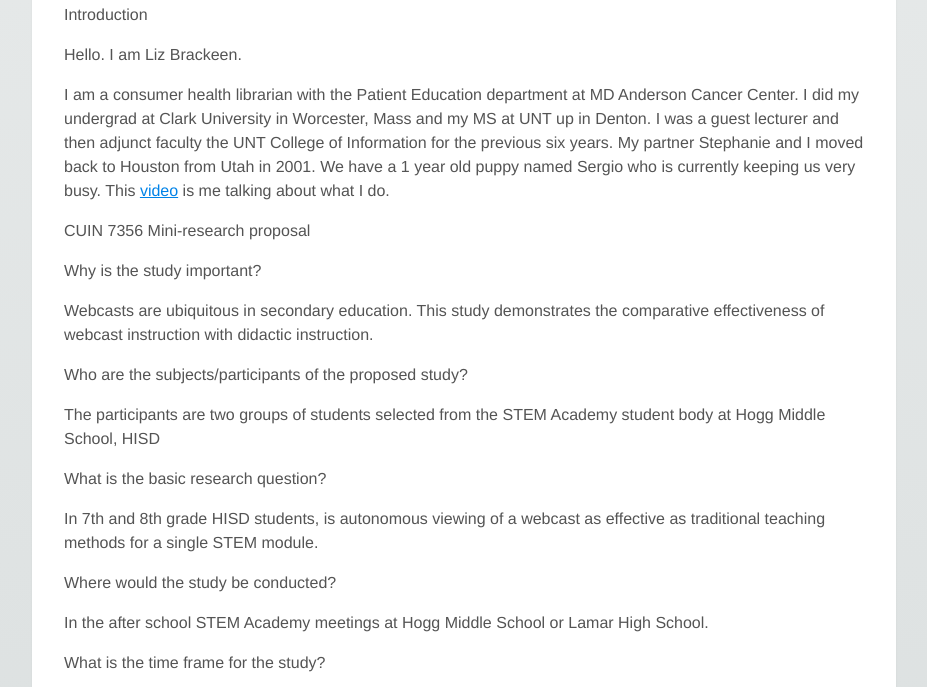
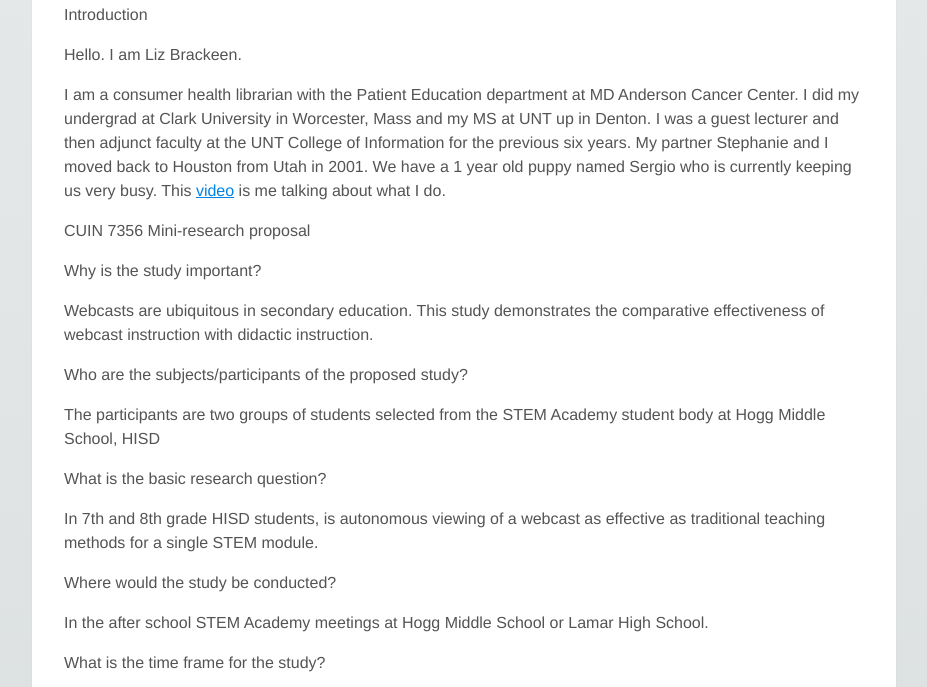
Before and after one commit to Lizbn/Lizbn.github.io, a plain HTML site: page module1.html in a window 1280 px wide. Shown: the part 113-800 px from the top of the page, without its empty margins (176-1103 px from the left). Drawn offline with Linux system fonts and the light colour scheme.

Commit message:
Update module1.html

```diff
--- a/module1.html
+++ b/module1.html
@@ -11,7 +11,7 @@
 <body>
 <h1>Module 1</h1>
 
-<p>Introduction <p>Hello.  I am Liz Brackeen. <p>  I am a consumer health librarian with the Patient Education department at MD Anderson Cancer Center.  I did my undergrad at Clark University in Worcester, Mass and my MS at UNT up in Denton. I was a guest lecturer and then adjunct faculty the UNT College of Information for the previous six years.  My partner Stephanie and I moved back to Houston from Utah in 2001. We have a 1 year old puppy named Sergio who is currently keeping us very busy. This <a href="http://www.youtube.com/watch?v=xmgdYPDET4c">video</a> is me talking about what I do.<p>
+<p>Introduction <p>Hello.  I am Liz Brackeen. <p>  I am a consumer health librarian with the Patient Education department at MD Anderson Cancer Center.  I did my undergrad at Clark University in Worcester, Mass and my MS at UNT up in Denton. I was a guest lecturer and then adjunct faculty at the UNT College of Information for the previous six years.  My partner Stephanie and I moved back to Houston from Utah in 2001. We have a 1 year old puppy named Sergio who is currently keeping us very busy. This <a href="http://www.youtube.com/watch?v=xmgdYPDET4c">video</a> is me talking about what I do.<p>
 
 
 CUIN 7356
```
